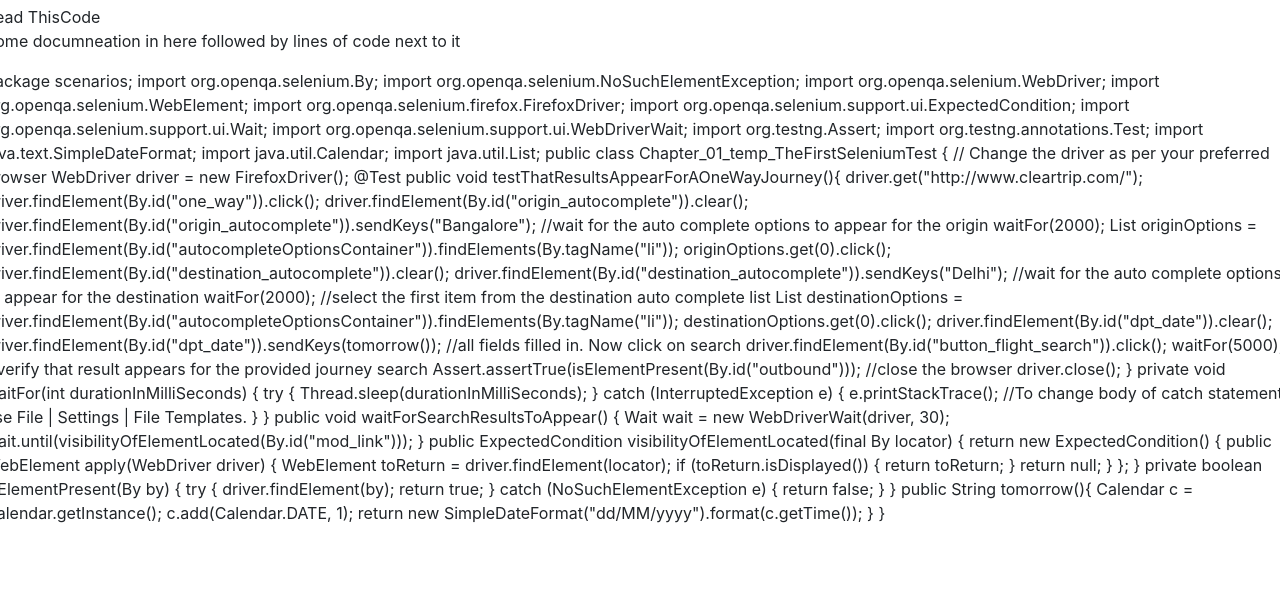
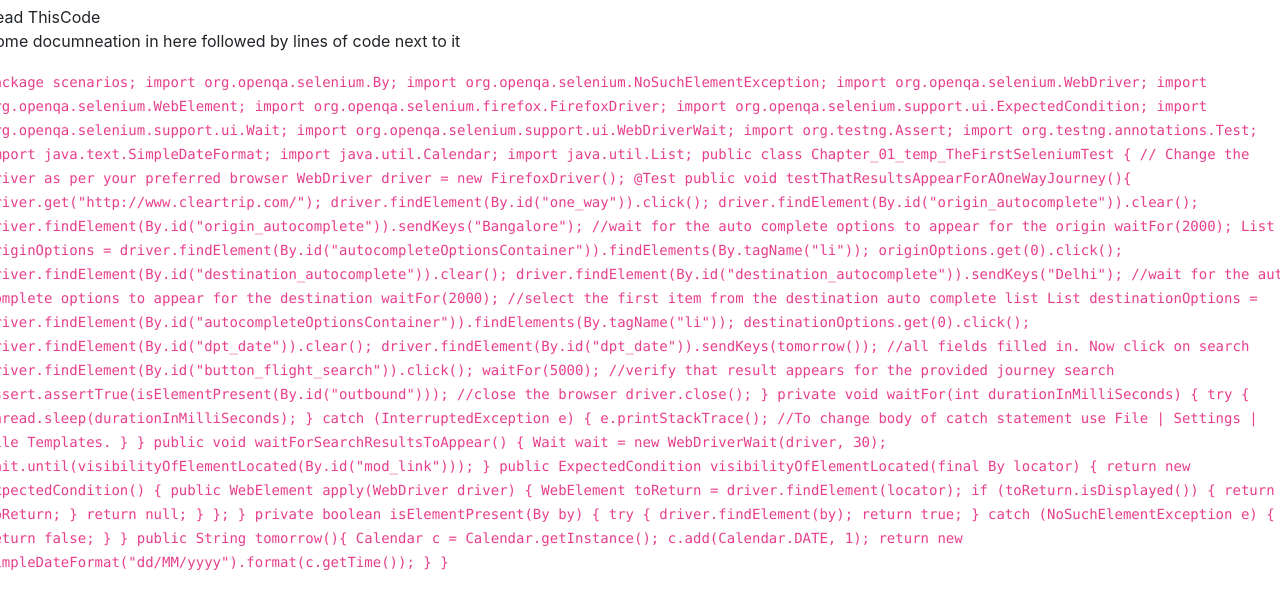
Before and after one commit to tvarchive/cleartriptests, a plain HTML site: page index.html in a window 1280 px wide. Shown: the part 51-660 px from the top of the page. Drawn offline with nearby package versions, Linux system fonts and the light colour scheme.

Commit message:
some changes to the html

```diff
--- a/index.html
+++ b/index.html
@@ -21,7 +21,7 @@
 	  	</p>
 	  </div>
 	  <div class="span8">
-	  	<p>
+	  	<p> <code>
 	  		package scenarios;
 
 import org.openqa.selenium.By;
@@ -127,7 +127,7 @@ public class Chapter_01_temp_TheFirstSeleniumTest {
 		return new SimpleDateFormat("dd/MM/yyyy").format(c.getTime());
 	}
 }
-
+		</code>
 	  	</p>
 	  </div>
 	</div>
```
